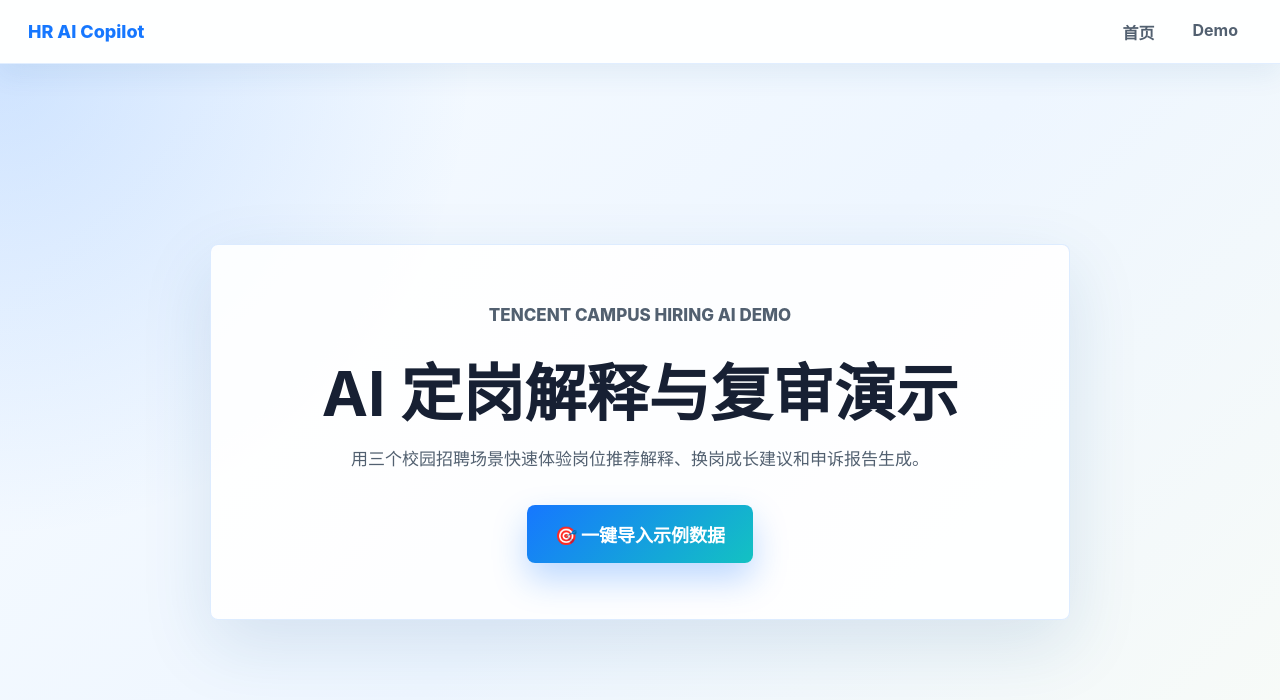
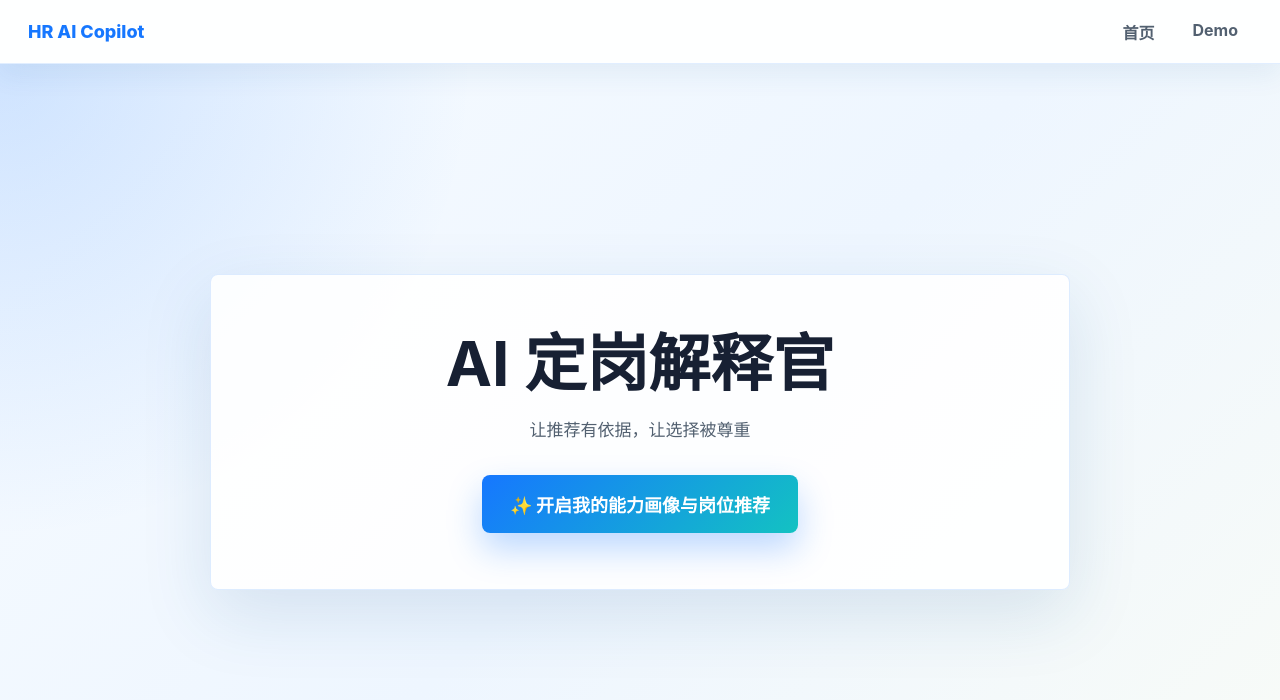
Before and after one commit to tianyuan98/job-explain-copilot, a React (Create React App) app in the folder frontend/: page / in a window 1280 px wide. Shown: the top 700 px of the page. Built offline with nearby package versions, Linux system fonts and the light colour scheme; no server answers.

Commit message:
更新首页文案

```diff
--- a/frontend/src/App.js
+++ b/frontend/src/App.js
@@ -17,17 +17,14 @@ function HomePage() {
   return (
     <main className="home-page">
       <section className="home-hero">
-        <p className="home-eyebrow">Tencent Campus Hiring AI Demo</p>
-        <h1>AI 定岗解释与复审演示</h1>
-        <p>
-          用三个校园招聘场景快速体验岗位推荐解释、换岗成长建议和申诉报告生成。
-        </p>
+        <h1>AI 定岗解释官</h1>
+        <p>让推荐有依据，让选择被尊重</p>
         <button
           className="import-button"
           onClick={() => navigate("/demo")}
           type="button"
         >
-          🎯 一键导入示例数据
+          ✨ 开启我的能力画像与岗位推荐
         </button>
       </section>
     </main>
```
